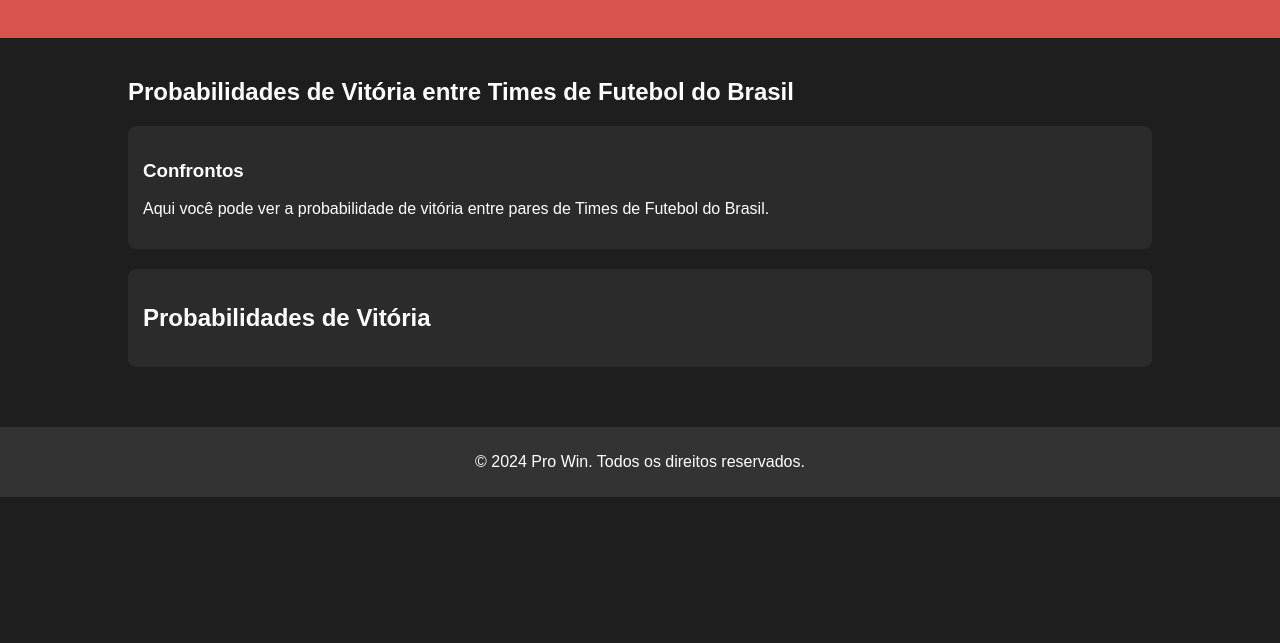
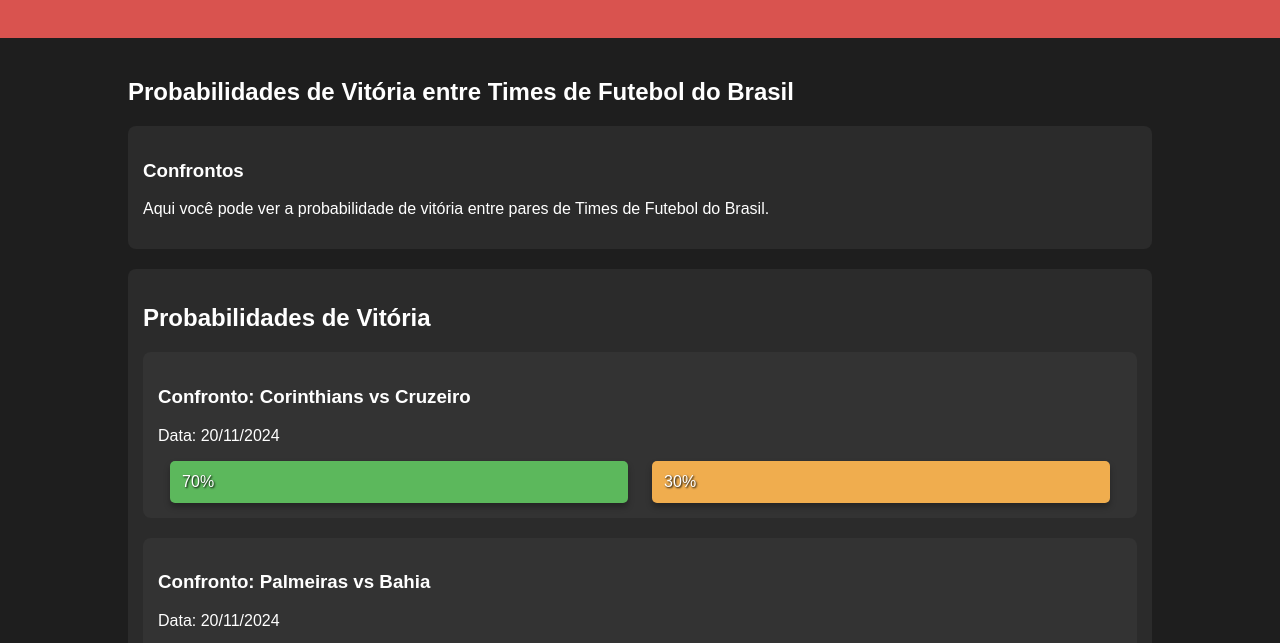
Before and after one commit to LeonardoROS524/LeonardoROS, a plain HTML site: page index.html in a window 1280 px wide. Shown: the part 120-763 px from the top of the page. Drawn offline with Linux system fonts and the light colour scheme; the site is published under a folder, as on GitHub Pages, so addresses that start at the root find nothing.

Commit message:
Update index.html

```diff
--- a/index.html
+++ b/index.html
@@ -33,6 +33,6 @@
         <p>&copy; 2024 Pro Win. Todos os direitos reservados.</p>
     </footer>
 
-    <script src="/fsdf/js/futuros.js"></script>
+    <script src="./fsdf/js/futuros.js"></script>
 </body>
 </html>
```
